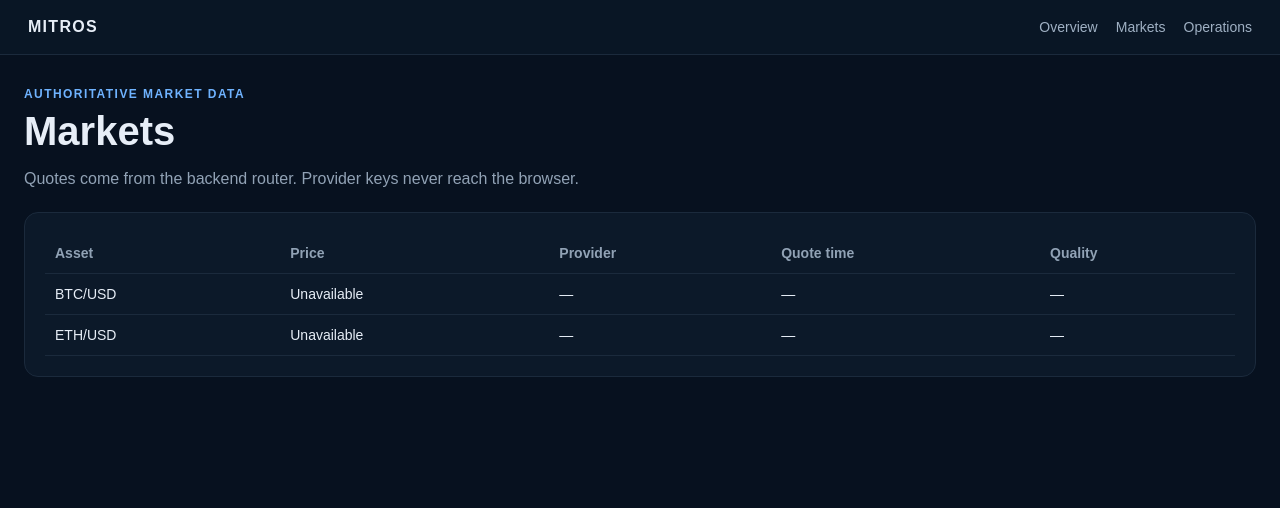
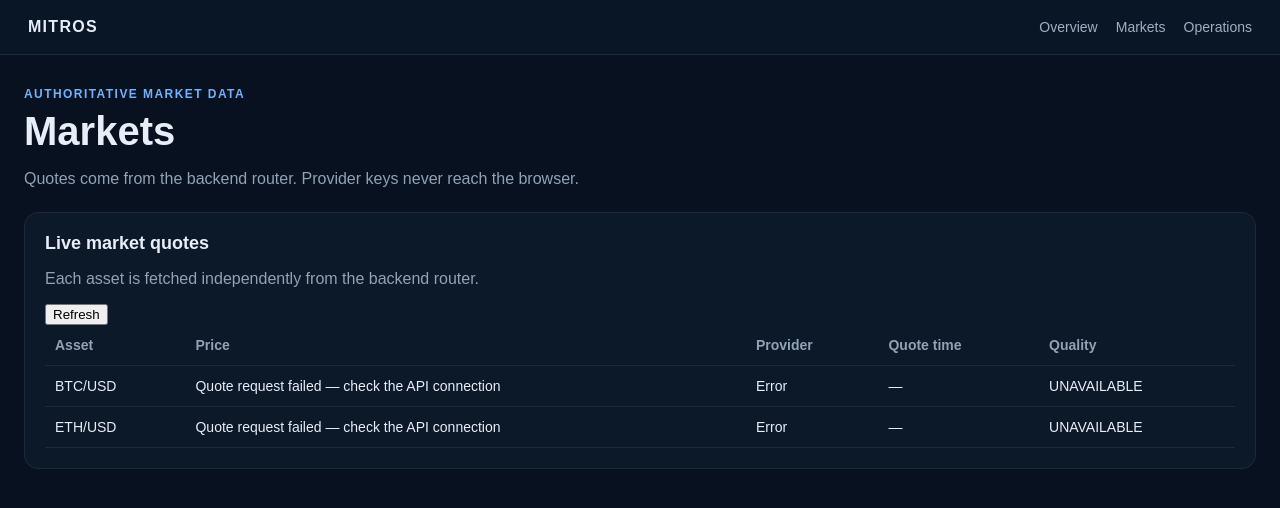
Before and after one commit to ykclassic/MITROS, a Next.js app in the folder apps/web/: page /markets in a window 1280 px wide. Shown: the top 508 px of the page. Built offline with nearby package versions, Linux system fonts and the light colour scheme; no server answers.

Commit message:
fix: surface market quote failures per asset

```diff
--- a/apps/web/app/markets/market-table.tsx
+++ b/apps/web/app/markets/market-table.tsx
@@ -1,29 +1,123 @@
 "use client";
 
-import { useEffect, useState } from "react";
+import { useCallback, useEffect, useState } from "react";
 
-type Quote = { asset:string; price:string; provider:string; observed_at:string; quality:string };
-const assets=["BTC/USD","ETH/USD"];
+type Quote = {
+  asset: string;
+  price: string;
+  provider: string;
+  observed_at: string;
+  quality: string;
+};
+
+type QuoteState = {
+  quote?: Quote;
+  error?: string;
+};
+
+const assets = ["BTC/USD", "ETH/USD"];
+
+function describeFetchFailure(response: Response): string {
+  return response.status
+    ? `Quote request failed (HTTP ${response.status})`
+    : "Quote request failed";
+}
 
 export default function MarketTable() {
-  const base=process.env.NEXT_PUBLIC_MITROS_API_URL ?? "http://localhost:8000";
-  const [quotes,setQuotes]=useState<Record<string,Quote>>({});
-  const [loading,setLoading]=useState(true);
+  const base = process.env.NEXT_PUBLIC_MITROS_API_URL ?? "http://localhost:8000";
+  const [quotes, setQuotes] = useState<Record<string, QuoteState>>({});
+  const [loading, setLoading] = useState(true);
+
+  const loadQuotes = useCallback(async () => {
+    setLoading(true);
+
+    const results = await Promise.all(
+      assets.map(async (asset): Promise<[string, QuoteState]> => {
+        try {
+          const response = await fetch(
+            `${base}/api/v1/market/quote?asset=${encodeURIComponent(asset)}&venue=spot`,
+            { cache: "no-store" },
+          );
+          if (!response.ok) {
+            return [asset, { error: describeFetchFailure(response) }];
+          }
+
+          const quote = (await response.json()) as Quote;
+          return [asset, { quote }];
+        } catch {
+          return [asset, { error: "Quote request failed — check the API connection" }];
+        }
+      }),
+    );
+
+    setQuotes(Object.fromEntries(results));
+    setLoading(false);
+  }, [base]);
 
   useEffect(() => {
-    let cancelled=false;
-    Promise.all(assets.map(async asset => {
-      const response=await fetch(`${base}/api/v1/market/quote?asset=${encodeURIComponent(asset)}&venue=spot`,{cache:"no-store"});
-      if (!response.ok) return null;
-      return response.json() as Promise<Quote>;
-    })).then(rows => {
-      if (!cancelled) setQuotes(Object.fromEntries(rows.filter(Boolean).map(q => [q!.asset,q!])));
-    }).catch(() => undefined).finally(() => { if (!cancelled) setLoading(false); });
-    return () => { cancelled=true; };
-  }, [base]);
+    let cancelled = false;
 
-  return <div className="card panel"><table className="table"><thead><tr><th>Asset</th><th>Price</th><th>Provider</th><th>Quote time</th><th>Quality</th></tr></thead><tbody>{assets.map(asset => {
-    const q=quotes[asset];
-    return <tr key={asset}><td>{asset}</td><td>{loading ? "Loading…" : q?.price ?? "Unavailable"}</td><td>{q?.provider ?? "—"}</td><td>{q ? new Date(q.observed_at).toLocaleString() : "—"}</td><td>{q?.quality ?? "—"}</td></tr>;
-  })}</tbody></table></div>;
+    void loadQuotes().catch(() => {
+      if (!cancelled) {
+        setQuotes(
+          Object.fromEntries(
+            assets.map((asset) => [asset, { error: "Quote request failed" }]),
+          ),
+        );
+        setLoading(false);
+      }
+    });
+
+    return () => {
+      cancelled = true;
+    };
+  }, [loadQuotes]);
+
+  return (
+    <div className="card panel">
+      <div className="panel-header">
+        <div>
+          <h2>Live market quotes</h2>
+          <p className="subtle">Each asset is fetched independently from the backend router.</p>
+        </div>
+        <button className="secondary-button" type="button" onClick={() => void loadQuotes()}>
+          Refresh
+        </button>
+      </div>
+      <table className="table">
+        <thead>
+          <tr>
+            <th>Asset</th>
+            <th>Price</th>
+            <th>Provider</th>
+            <th>Quote time</th>
+            <th>Quality</th>
+          </tr>
+        </thead>
+        <tbody>
+          {assets.map((asset) => {
+            const state = quotes[asset];
+            const q = state?.quote;
+            return (
+              <tr key={asset}>
+                <td>{asset}</td>
+                <td>
+                  {loading && !state ? (
+                    "Loading…"
+                  ) : q ? (
+                    q.price
+                  ) : (
+                    <span className="quote-error">{state?.error ?? "Unavailable"}</span>
+                  )}
+                </td>
+                <td>{q?.provider ?? (state?.error ? "Error" : "—")}</td>
+                <td>{q ? new Date(q.observed_at).toLocaleString() : "—"}</td>
+                <td>{q?.quality ?? (state?.error ? "UNAVAILABLE" : "—")}</td>
+              </tr>
+            );
+          })}
+        </tbody>
+      </table>
+    </div>
+  );
 }
```
